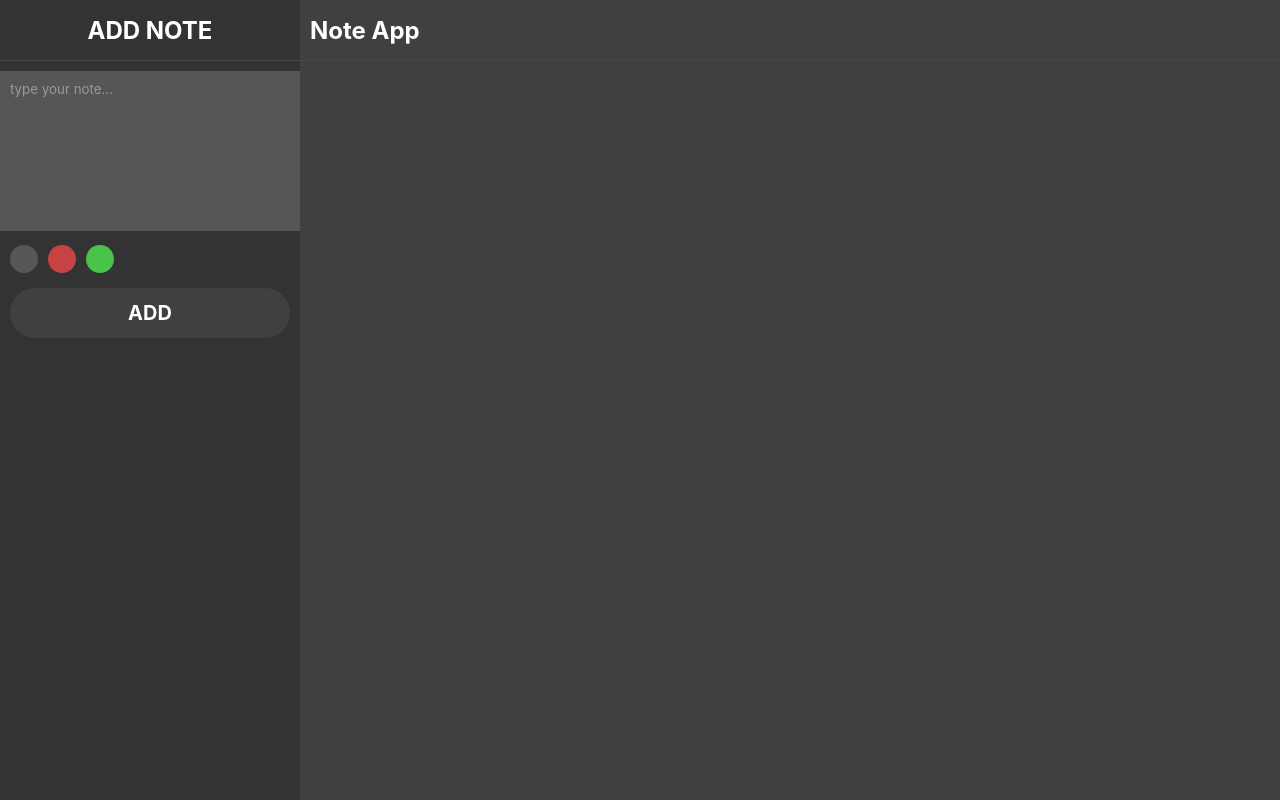
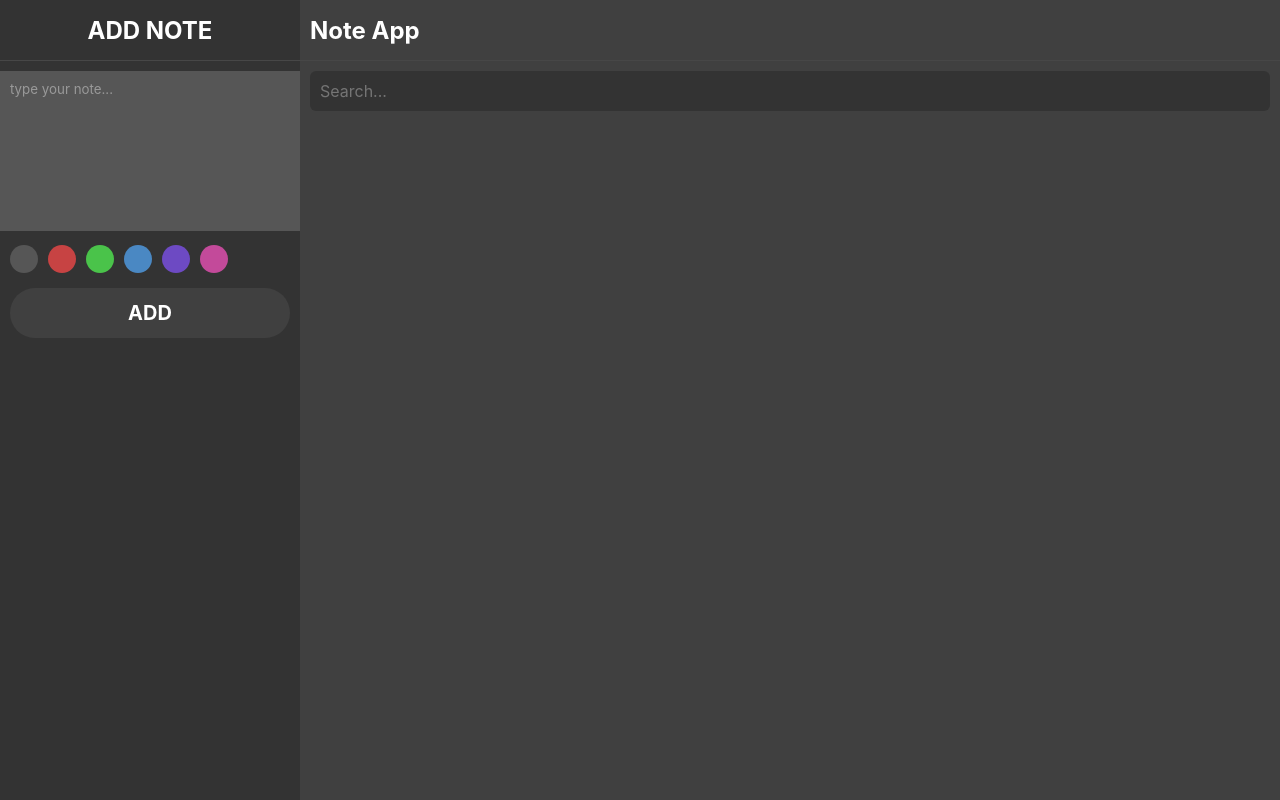
Before and after one commit to mehmetext/redux-notes, a React (Create React App) app: page / in a window 1280 px wide. Built offline with nearby package versions, Linux system fonts and the light colour scheme.

Commit message:
uygulama bitti

```diff
--- a/src/components/Left.js
+++ b/src/components/Left.js
@@ -31,6 +31,9 @@ export default function Left() {
 					<NoteColor color="#565656" />
 					<NoteColor color="#c74343" />
 					<NoteColor color="#4ac34a" />
+					<NoteColor color="#4a88c3" />
+					<NoteColor color="#6d4ac3" />
+					<NoteColor color="#c34a9a" />
 				</div>
 				<button className="add-note-button">ADD</button>
 			</form>
--- a/src/components/Right.js
+++ b/src/components/Right.js
@@ -1,13 +1,28 @@
+import { useEffect, useState } from "react";
 import { useNotes } from "../store/notes";
 import Note from "./Note";
 
 export default function Right() {
 	const { notes } = useNotes();
+	const [filter, setFilter] = useState("");
+	const [filtered, setFiltered] = useState(notes);
+
+	useEffect(() => {
+		setFiltered(notes.filter((note) => note.text.includes(filter)));
+	}, [notes, filter]);
+
 	return (
 		<div className="App-right">
 			<div className="right-header">Note App</div>
+			<div className="search">
+				<input
+					value={filter}
+					onChange={(e) => setFilter(e.target.value)}
+					placeholder="Search..."
+				/>
+			</div>
 			<div className="notes">
-				{notes.map((note) => (
+				{filtered.map((note) => (
 					<Note key={note.id} note={note} />
 				))}
 			</div>
--- a/src/index.css
+++ b/src/index.css
@@ -116,8 +116,8 @@ body,
 	flex-wrap: wrap;
 	padding: 5px;
 	padding-top: 0;
-	overflow-y: scroll;
-	height: calc(100% - 71px);
+	overflow-y: auto;
+	height: calc(100% - 71px - 55px);
 	justify-content: flex-start;
 	flex-direction: row;
 	align-content: flex-start;
@@ -150,3 +150,18 @@ body,
 	justify-content: flex-end;
 	align-items: center;
 }
+
+.search {
+	height: 40px;
+	margin: 10px;
+}
+
+.search input {
+	all: unset;
+	background-color: #333;
+	width: 100%;
+	height: 100%;
+	padding: 10px;
+	box-sizing: border-box;
+	border-radius: 6px;
+}
```
